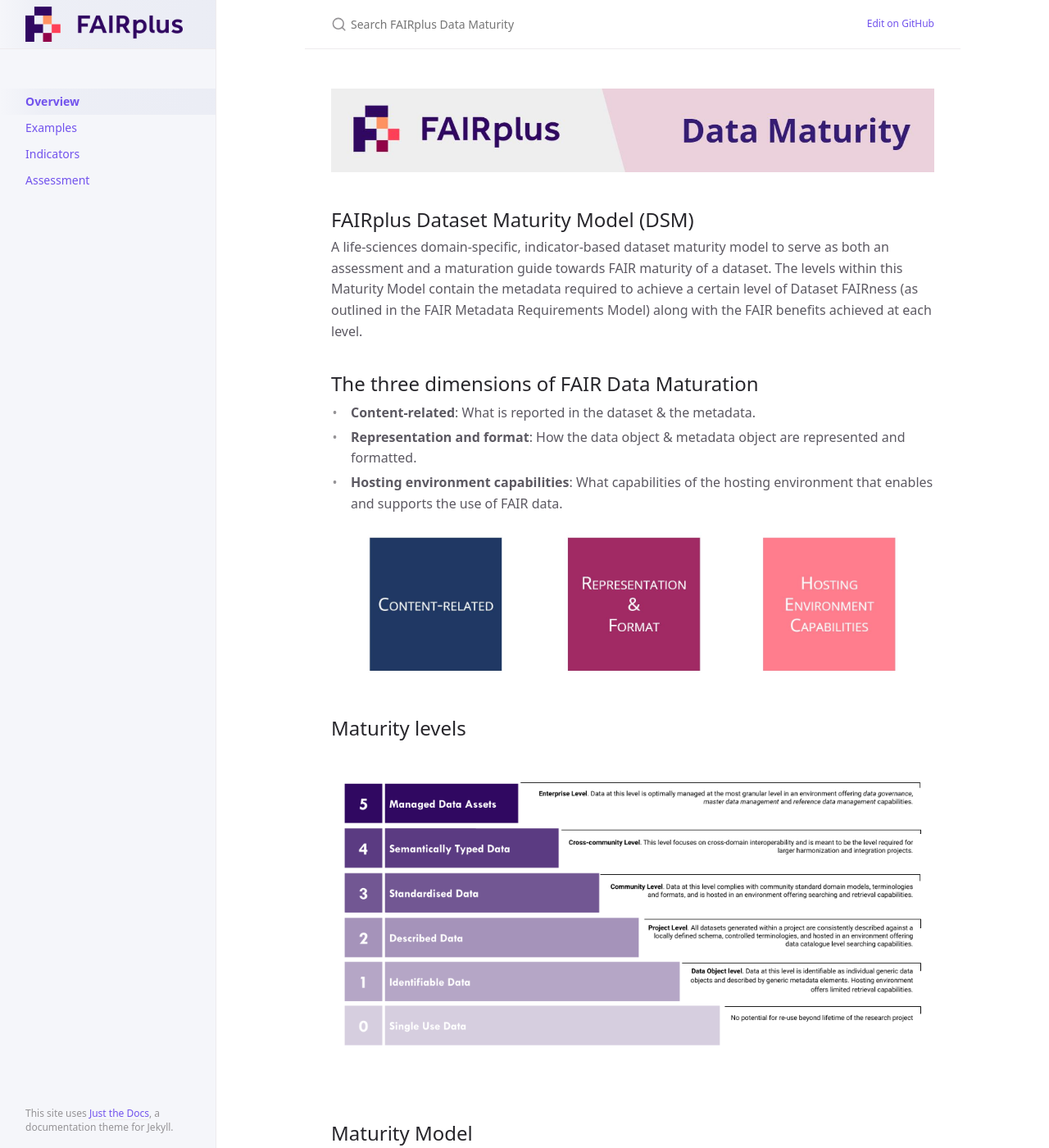
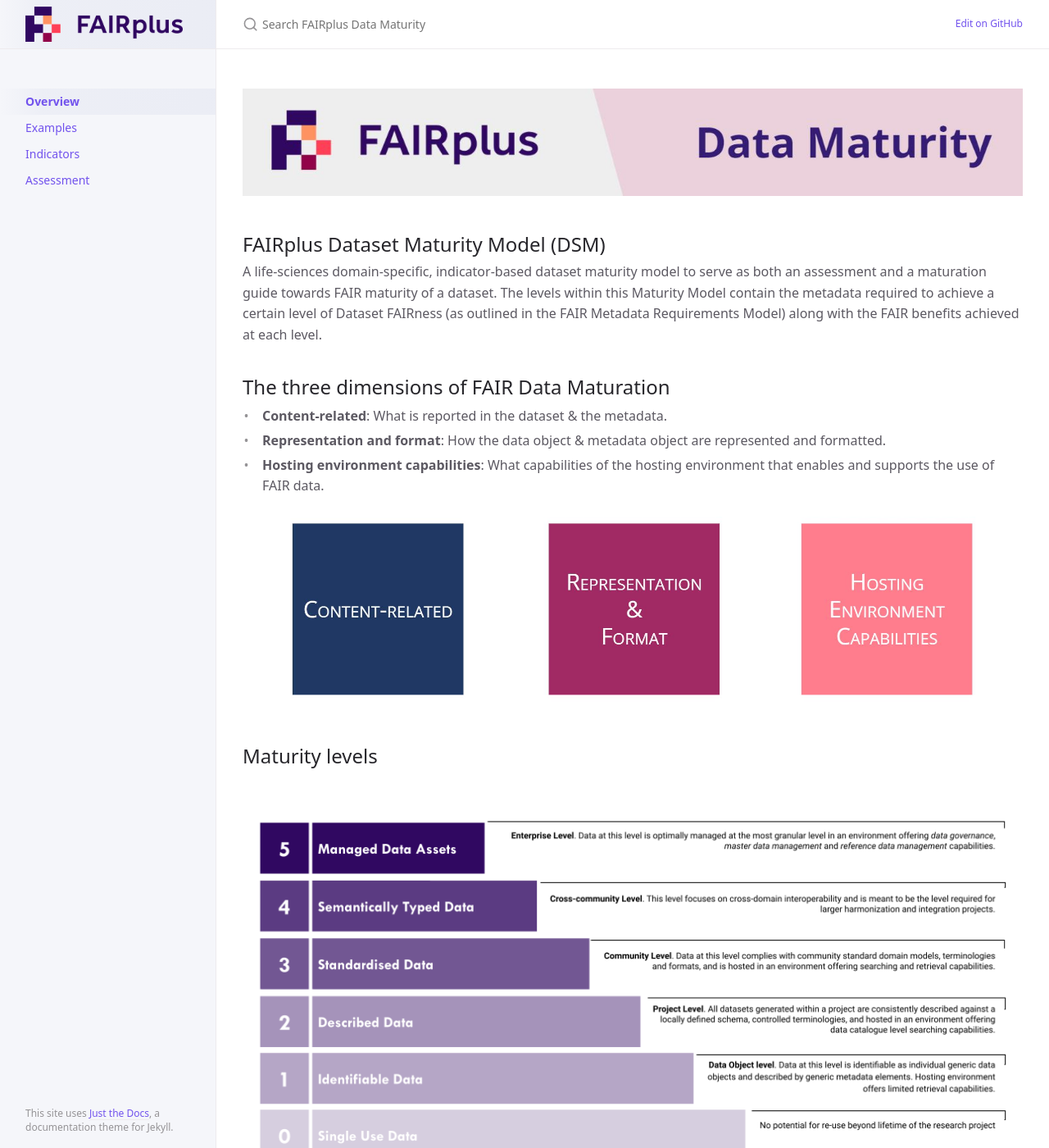
Before and after one commit to FAIRplus/Data-Maturity, a Jekyll site: the page built from index.md, in a window 1280 px wide and 1400 px high. Shown: the whole window at 82% size. Built offline with Jekyll 4.4.1, drawn with Linux system fonts in a browser that asks for light colours; some of the changed text lies outside the part shown.

Commit message:
Update layout.scss

```diff
--- a/_sass/layout.scss
+++ b/_sass/layout.scss
@@ -26,13 +26,10 @@
 .main {
   @include mq(md) {
     position: relative;
-    max-width: $content-width;
    }
 
   @include mq(lg) {
-    margin-left: calc(
-      (100% - #{$nav-width + $content-width}) / 2 + #{$nav-width}
-    );
+    margin-left: $nav-width;
   }
 }
 
```
